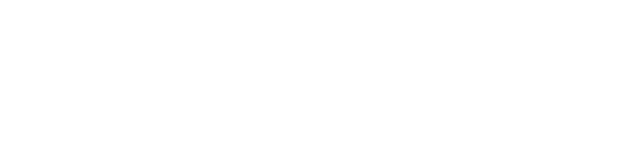
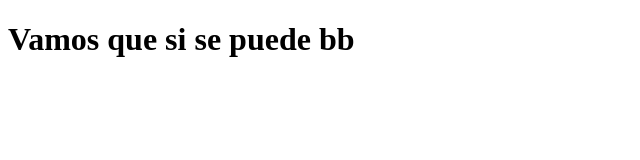
Before and after one commit to drykahuna13/el-nervio, a website: page NODE/commit.html in a window 1280 px wide. Shown: the whole page, without its empty margins (0-640 px from the left). Drawn offline with Linux system fonts and the light colour scheme.

Commit message:
agregue mensaje a githubpage

```diff
--- a/NODE/commit.html
+++ b/NODE/commit.html
@@ -6,6 +6,7 @@
     <title>Document</title>
 </head>
 <body>
+    <h1>Vamos que si se puede bb</h1>
 
 </body>
 <script src="app.js"></script>
```
